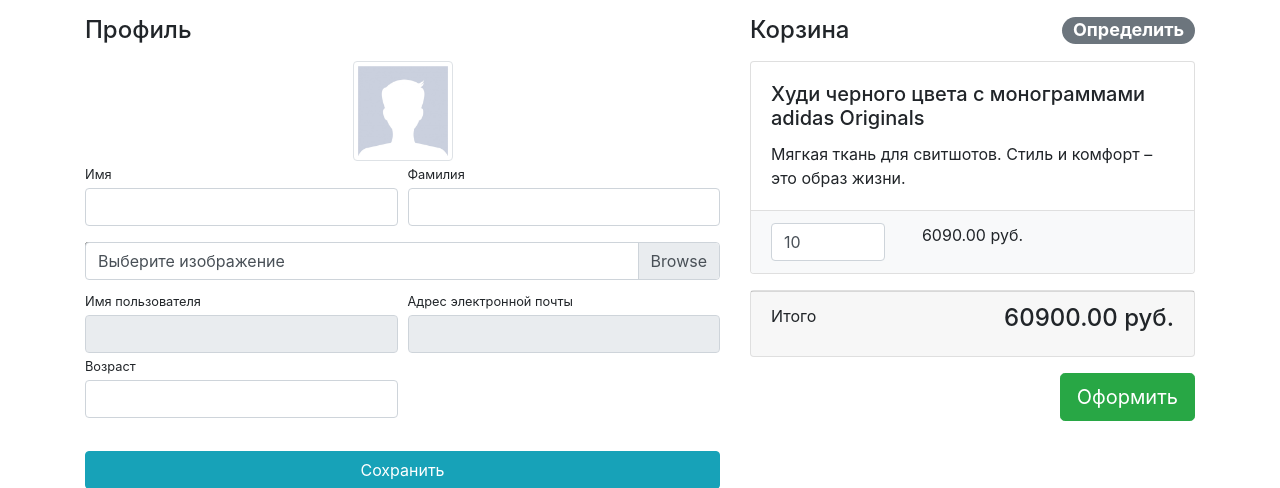
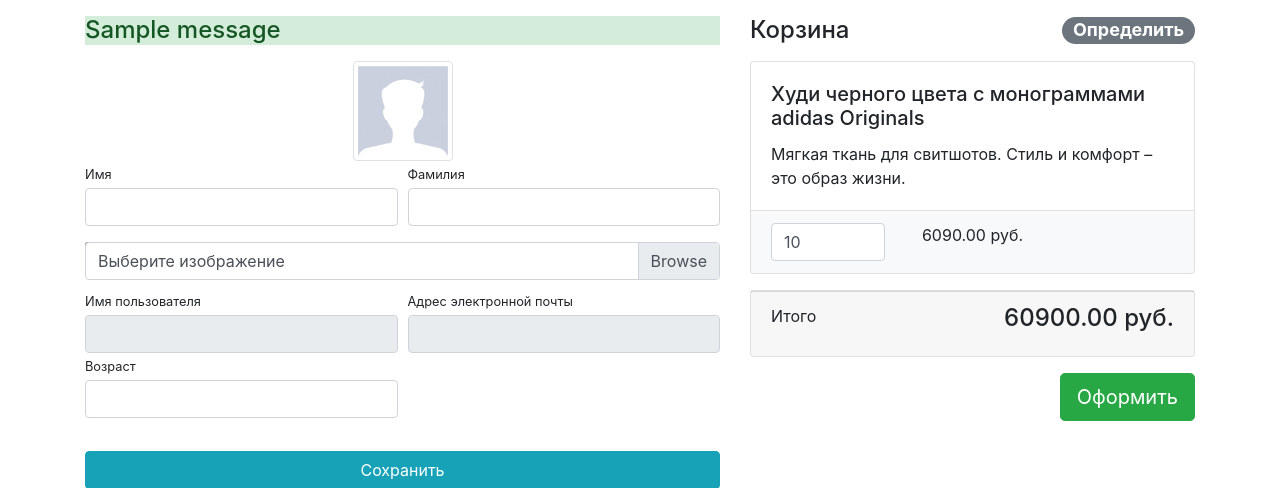
Before and after one commit to Mrfuu04/Clothes-shop, a Django app: template authapp/templates/authapp/profile.html in a window 1280 px wide. Shown: the part 56-544 px from the top of the page. Run offline with Django 3.2, Linux system fonts and the light colour scheme; data comes from the database, SQL or seed files in the repository; tables that the repository leaves empty hold one stand-in row (values such as "Sample post"); the template is opened without the code that fills it: values that come from a table or form of the project are taken from there, most other values are stand-ins (such as "Sample title", 1, 10 or a date in 2020); one stand-in notice (Sample message) is shown; some libraries are stand-ins or nearby versions.

Commit message:
Допилил валидацию

```diff
--- a/authapp/forms.py
+++ b/authapp/forms.py
@@ -1,3 +1,4 @@
+from django.contrib import messages
 from django.contrib.auth.forms import UserCreationForm, AuthenticationForm, UserChangeForm
 from django import forms
 from django.core.exceptions import ValidationError
@@ -62,11 +63,17 @@ class UserProfileForm(UserChangeForm):
             field.widget.attrs['class'] = 'form-control py-1'
         self.fields['avatar'].widget.attrs['class'] = 'custom_file-input'
 
+
+    def clean_last_name(self):
+        data = self.cleaned_data['last_name']
+        if len(data) > 15:
+            raise ValidationError('Слишком длинная фамилия!')
+        return data
+
     def clean_avatar(self):
         data = self.cleaned_data['avatar']
-        try:
-            if data.image.format not in ['JPEG', 'PNG']:
-                raise ValidationError('Неверный формат картинки')
-        except:
-            pass
+        if data is None:
+            return data
+        if data.image.format not in ['JPEG']:
+            raise ValidationError('Неверный формат картинки')
         return data
--- a/authapp/templates/authapp/profile.html
+++ b/authapp/templates/authapp/profile.html
@@ -10,9 +10,21 @@
 <div class="container">
     <div class="row">
         <div class="col-lg-7">
+            {% if messages %}
+                {% for message in messages %}
+                    {% if message.level == 25 %}
+                        <h4 class="mt-3 mb-3 alert-success">
+                        {{ message }}</h4>
+                    {% else %}
+                        <h4 class="mt-3 mb-3 alert-danger">
+                        {{ message }}</h4>
+                    {% endif %}
+                {% endfor %}
+            {% else %}
             <h4 class="mt-3 mb-3">
                 Профиль
             </h4>
+            {% endif %}
             <div class="col-lg-12 text-center">
                 <img width="100" height="100"
                      src="{% if user.avatar %} {{ user.avatar.url }} {% else %} {% static 'vendor/img/users/default_avatar.jpg' %} {% endif %}"
@@ -30,7 +42,7 @@
                     <div class="col-lg-6">
                         <div class="form-group">
                             <label class="small mb-1" for="{{ form.last_name.id_for_label }}">Фамилия</label>
-                                {{ form.last_name }}
+                            {{ form.last_name }}
                         </div>
                     </div>
                 </div>
--- a/authapp/views.py
+++ b/authapp/views.py
@@ -14,7 +14,10 @@ def profile(request):
         form = UserProfileForm(instance=request.user, data=request.POST, files=request.FILES)
         if form.is_valid():
             form.save()
-
+            messages.success(request, 'Изменения успешно внесены!')
+        else:
+            errors = [error for error in form.errors.values()]
+            messages.error(request, *errors)
 
     context = {
         'title': 'Profile',
```
Also changed, not shown: media/user_images/Adidas-hoodie.png (deleted).
